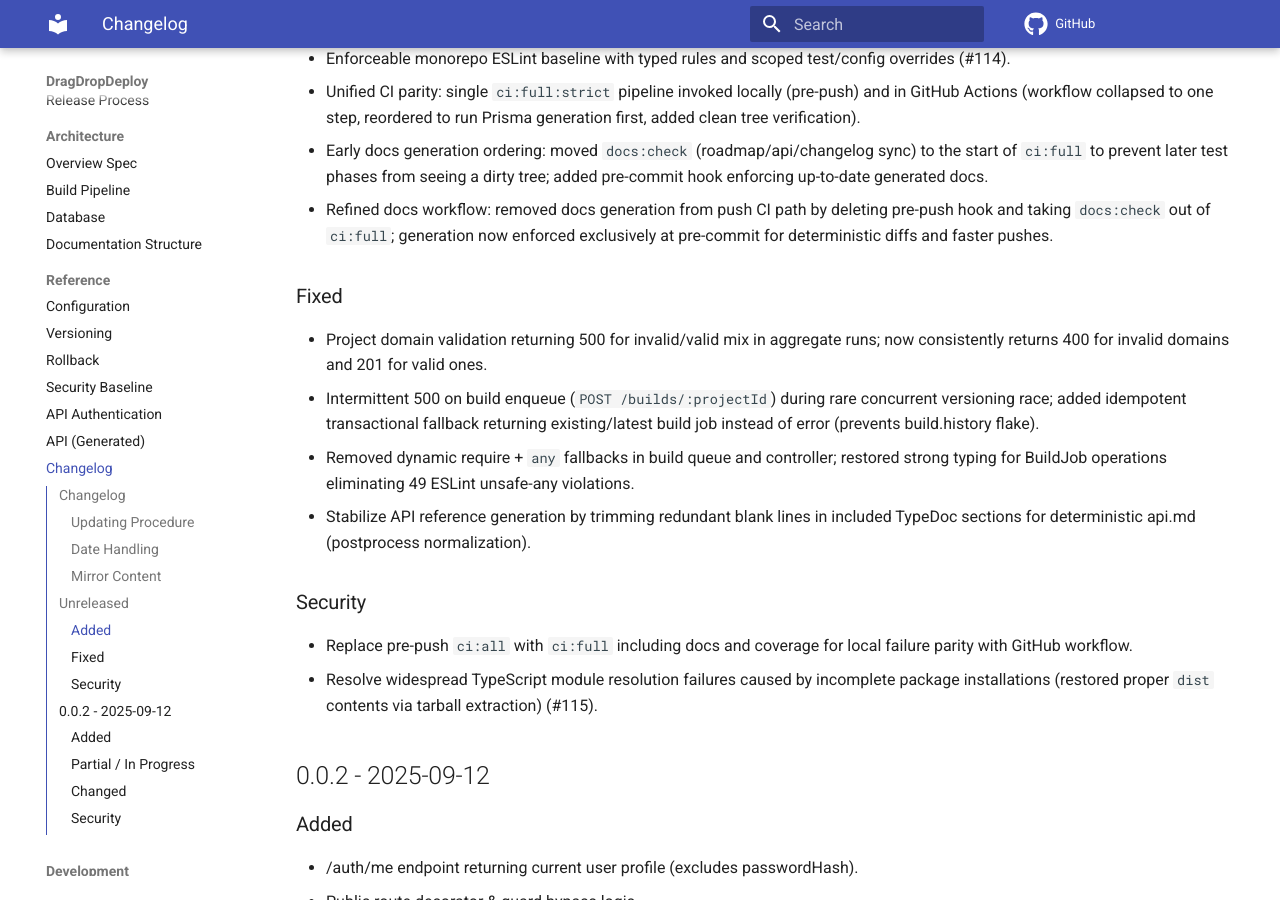
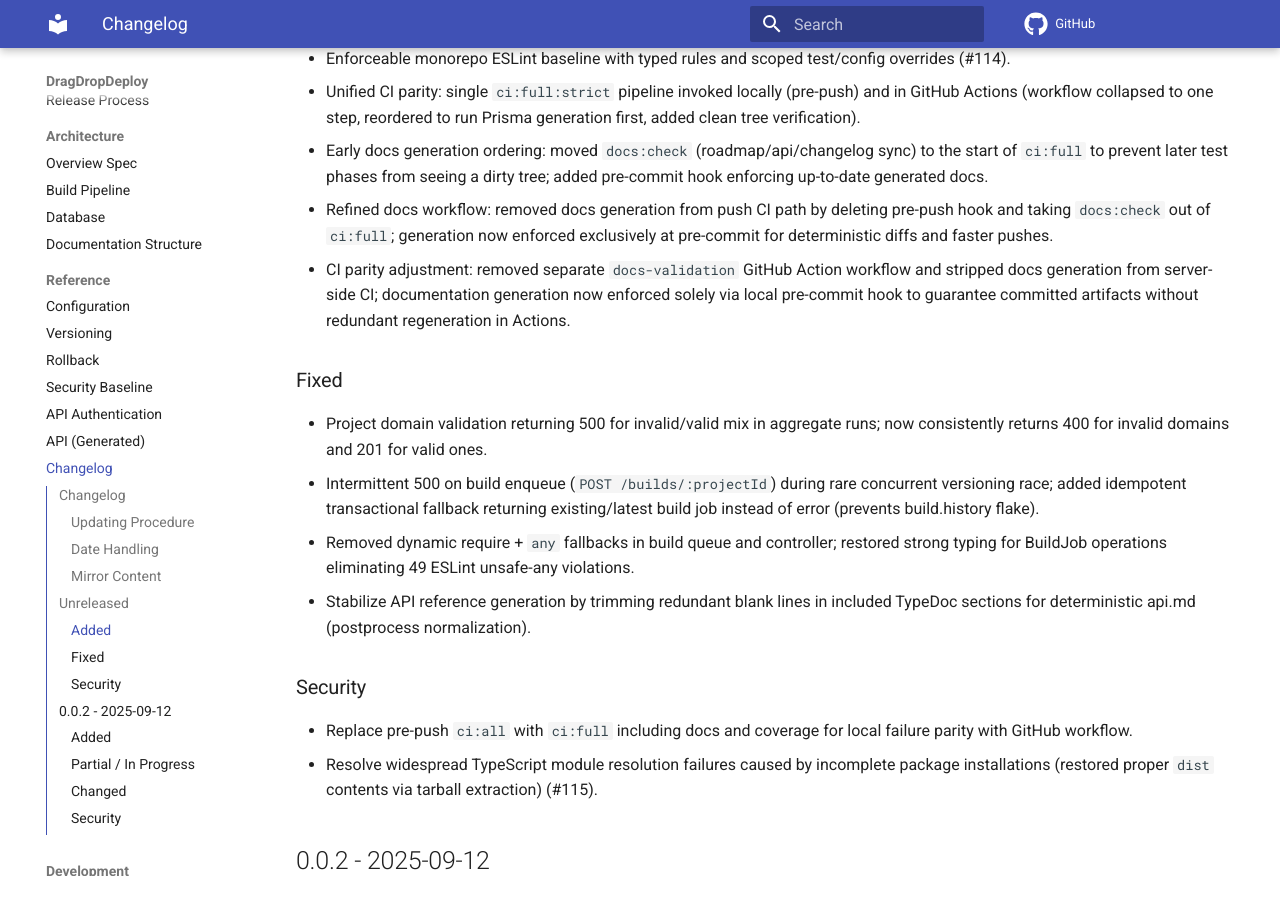
Before and after one commit to TomKonig/DragDropDeploy, an MkDocs documentation site: the page built from docs/reference/changelog.md, in a window 1280 px wide and 900 px high, scrolled down 1030 px. Built offline with MkDocs 1.6.1 and Material for MkDocs 9.7.7, drawn with Linux system fonts in a browser that asks for light colours; comment, search, counter and statistics services are not loaded.

Commit message:
chore(ci): remove docs-validation workflow; rely on pre-commit docs generation

```diff
--- a/docs/reference/changelog.md
+++ b/docs/reference/changelog.md
@@ -27,6 +27,7 @@ All notable changes (mirrored from root) are listed below.
 
 <!-- Mirror starts -->
 <!-- markdownlint-disable MD024 -->
+
 ## Unreleased
 
 ### Added
@@ -39,6 +40,7 @@ All notable changes (mirrored from root) are listed below.
 - Unified CI parity: single `ci:full:strict` pipeline invoked locally (pre-push) and in GitHub Actions (workflow collapsed to one step, reordered to run Prisma generation first, added clean tree verification).
 - Early docs generation ordering: moved `docs:check` (roadmap/api/changelog sync) to the start of `ci:full` to prevent later test phases from seeing a dirty tree; added pre-commit hook enforcing up-to-date generated docs.
 - Refined docs workflow: removed docs generation from push CI path by deleting pre-push hook and taking `docs:check` out of `ci:full`; generation now enforced exclusively at pre-commit for deterministic diffs and faster pushes.
+- CI parity adjustment: removed separate `docs-validation` GitHub Action workflow and stripped docs generation from server-side CI; documentation generation now enforced solely via local pre-commit hook to guarantee committed artifacts without redundant regeneration in Actions.
 
 ### Fixed
 
```
Also changed, not shown: CHANGELOG.md (+1 -0 lines), 2 other files.
